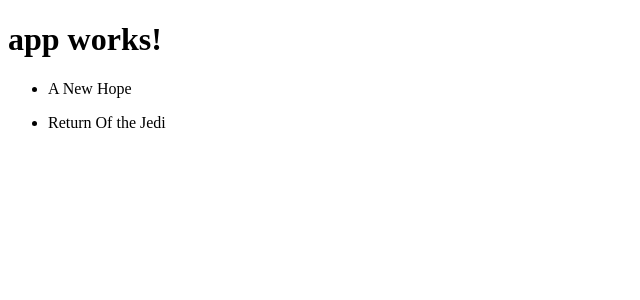
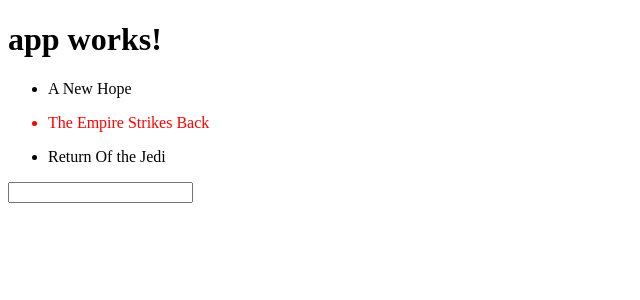
Before and after one commit to codeMonkey47/swapp, an Angular app: page / in a window 1280 px wide. Shown: the top 300 px of the page, without its empty margins (0-640 px from the left). Built offline with nearby package versions, Linux system fonts and the light colour scheme.

Commit message:
two way binding

```diff
--- a/src/app/film/film.component.html
+++ b/src/app/film/film.component.html
@@ -1,7 +1,10 @@
 <ul *ngFor="let film of films">
-  <li (click)="showDetails(film)" [hidden]="film.winner === 'Empire'">
+  <li (click)="showDetails(film)" [class.empire-wins]="film.winner === 'Empire'">
     {{film.title}}
   </li>
 </ul>
 
-<div *ngIf="selectedFilm">{{selectedFilm.release_year}}</div>
+<div *ngIf="selectedFilm">
+  <div><input type="text" [(ngModel)]="selectedFilm.title"/> </div>
+  <span>{{selectedFilm.release_year}}</span>
+</div>
```
